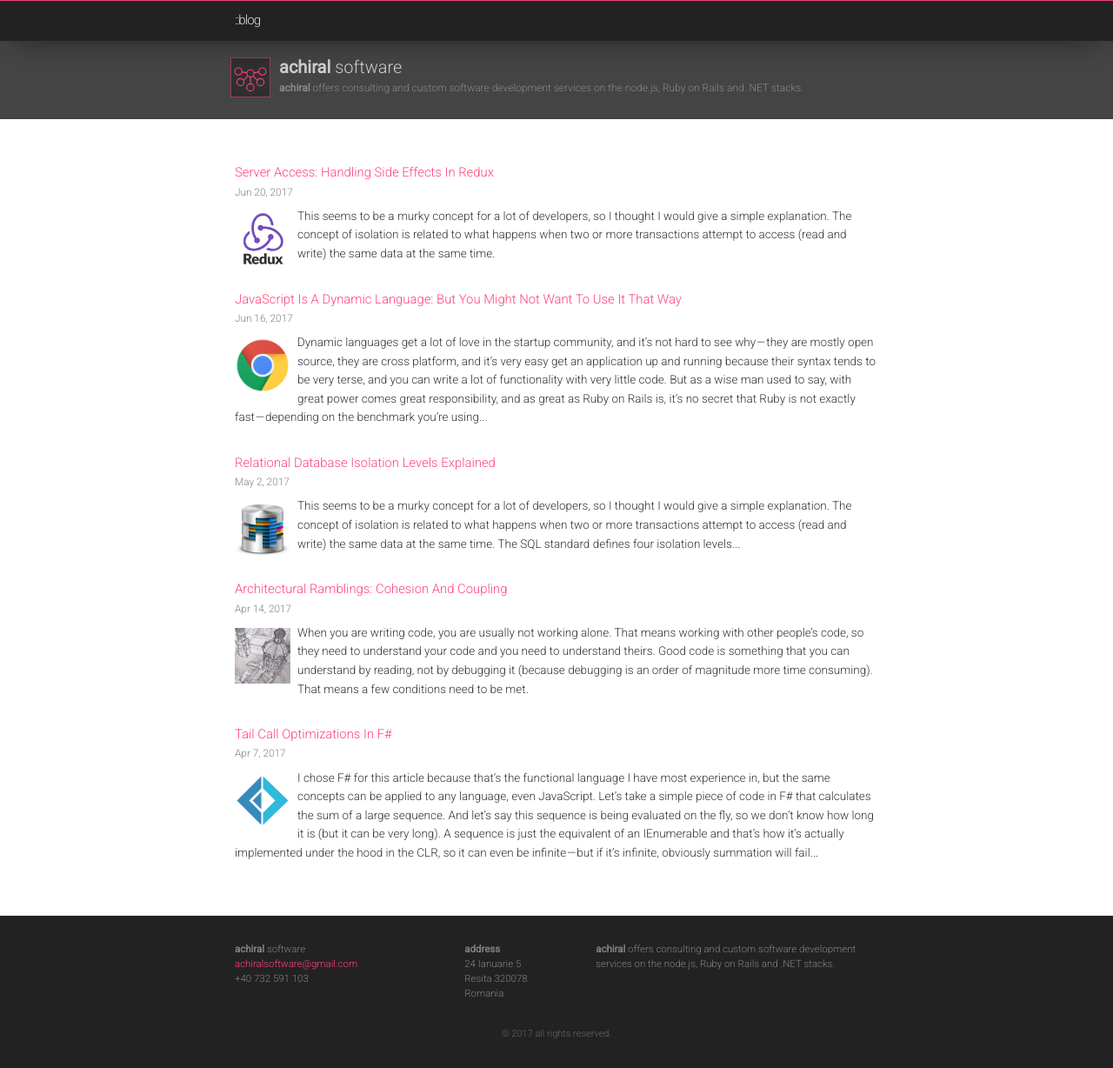
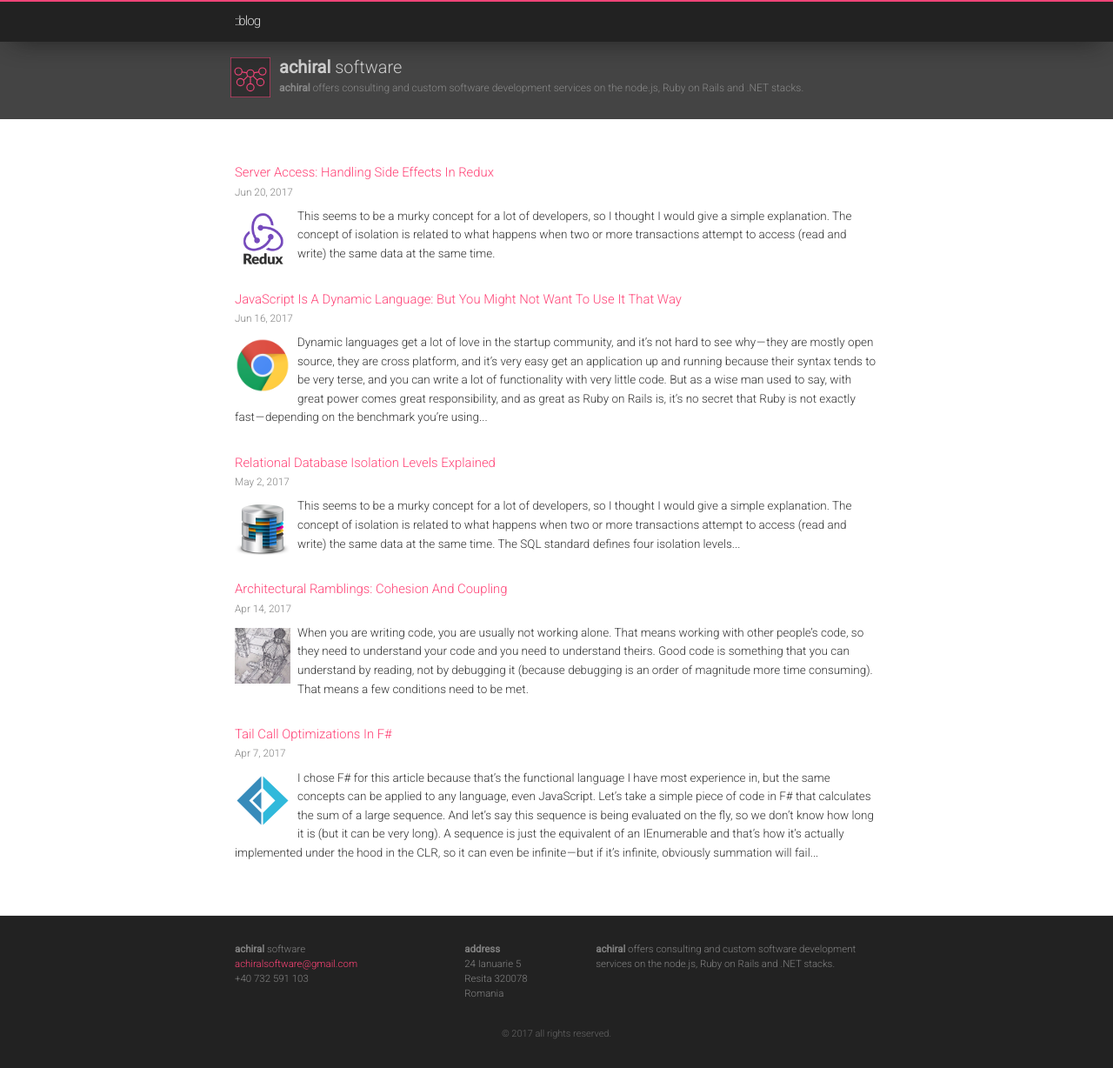
Before and after one commit to toaderflorin/eksia, a Jekyll site: the page built from index.md, in a window 1280 px wide and 1228 px high. Shown: the whole window at 87% size. Built offline with Jekyll 4.4.1, drawn with Linux system fonts in a browser that asks for light colours.

Commit message:
Layout changes.

```diff
--- a/_sass/minima/_layout.scss
+++ b/_sass/minima/_layout.scss
@@ -1,5 +1,5 @@
 .site-header {
-  border-top: 1px solid #ee4477;
+  border-top: 2px solid #ee4477;
   min-height: $spacing-unit * 1.5;
   background-color: #222;
   width: 100%;
```
Also changed, not shown: 2 other files.
